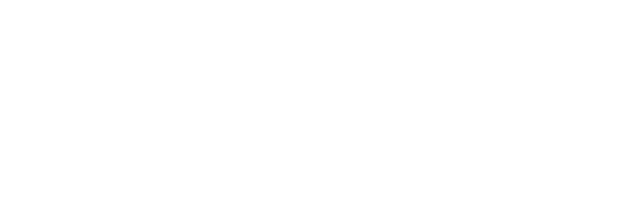
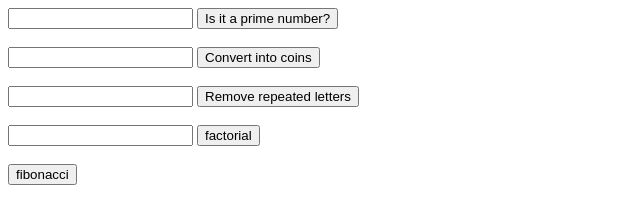
Before and after one commit to erniesaki/qaAssesment, a plain HTML site: page index.html in a window 1280 px wide. Shown: the whole page, without its empty margins (0-640 px from the left). Drawn offline with Linux system fonts and the light colour scheme.

Commit message:
first commit

```diff
--- a/index.html
+++ b/index.html
@@ -1,4 +1,74 @@
 <html>
-<head></head>
-<body></body>
+<head>
+<title>Assesment</title>
+</head>
+<body>
+<input type="number" id="number1"></input>
+<button onclick="isPrime()">Is it a prime number?</button><br><br>
+<input type="number" id="number2"></input>
+<button onclick="amountToCoins()">Convert into coins</button><br><br>
+<input type="text" id="str1"></input>
+<button onclick="isPrime()">Remove repeated letters</button><br><br>
+<input type="number" id="number4"></input>
+<button onclick="factorial()">factorial</button><br><br>
+<button onclick="fibonacci()">fibonacci</button><br><br>
+<script>
+function isPrime(number){
+	let num1 = parseInt(document.getElementById(number1));
+	let b = true;
+	if ((num1 % 2) == 1){ //if the number inputted when dived by 2 resulted w/o a  remainder
+		window.alert("its not a prime number");
+	}
+	else {
+		window.alert("its a prime number");
+	}
+}
+function amountToCoins(amount, coins){
+ 	let num2 = document.getElementById(number2);
+ 	if(num2 /25){
+ 		num3 = num2 / 25;
+ 		if (num3 != 0){
+ 			num4 = num4 / 10;
+ 		}
+ 		console.log("");
+ 		}
+ 	}
+function uniqueLetters(string){
+	let string1 = document.getElementById(str1);
+	let string2 = string1.array;
+	for(let d = 0; string2.stringLength !=0; d++){
+	   		string2.pop();
+	   		document.write();
+	}
+}
+function factorial(number){
+	let num3 = 5;
+	let nm = num3-1;
+	let nm1 = 0;
+	console.log(num3);
+	console.log(nm);
+	//for(let a = 0; num3!= 0; a++){ //if the number isnt 0, then it should multiply all
+		let sum3 = num3 * nm;
+		nm--;
+		sum4= sum3 * nm;
+		console.log(sum3);
+		console.log(num3);
+		console.log(nm);
+		console.log(nm1);
+	//}
+}
+function fibonacci(number){
+	let fibNum1 = 0;
+	let fibNum2 = 1;
+			console.log(fibNum1);
+			console.log(fibNum2);
+			let sum1 = fibNum1 + fibNum2;
+			console.log(sum1);
+			let sum2 = sum1 + fibNum2;
+			console.log(sum2);
+			let sum3 = sum2 + fibNum2;
+			console.log(nm);
+			//the goal is to get the sum of the previous one to add to the current sum
+</script>
+</body>
 </html>
```
Also changed, not shown: assessment.js (added, +29 -0 lines), 1 other file.
